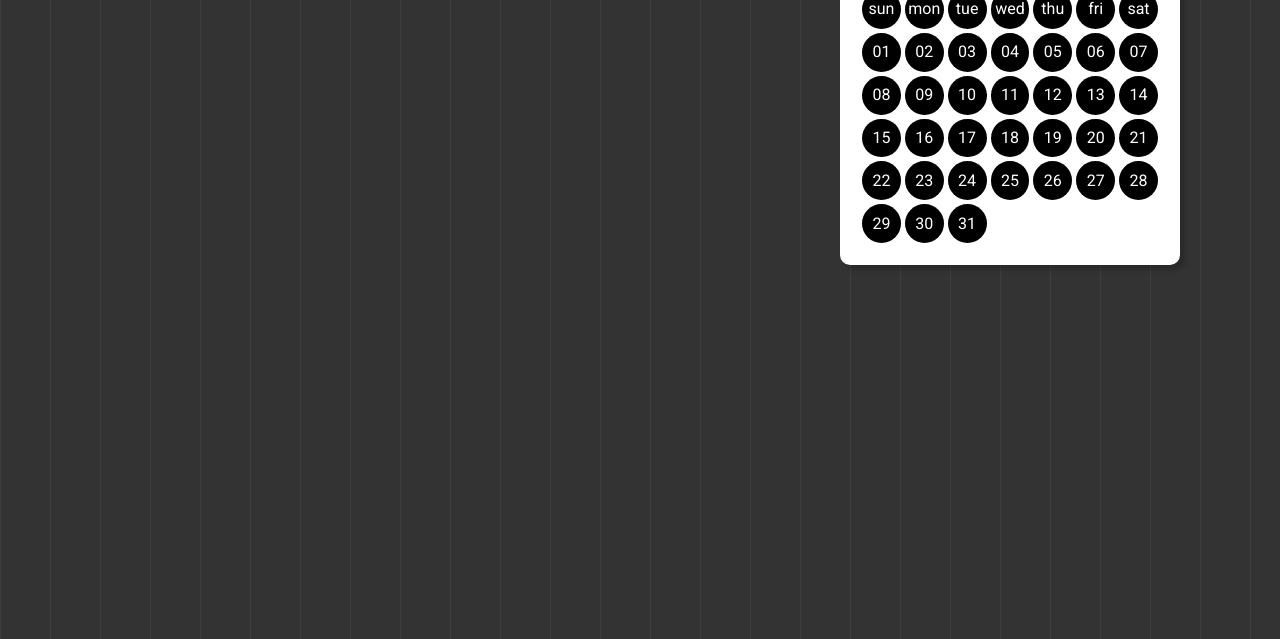
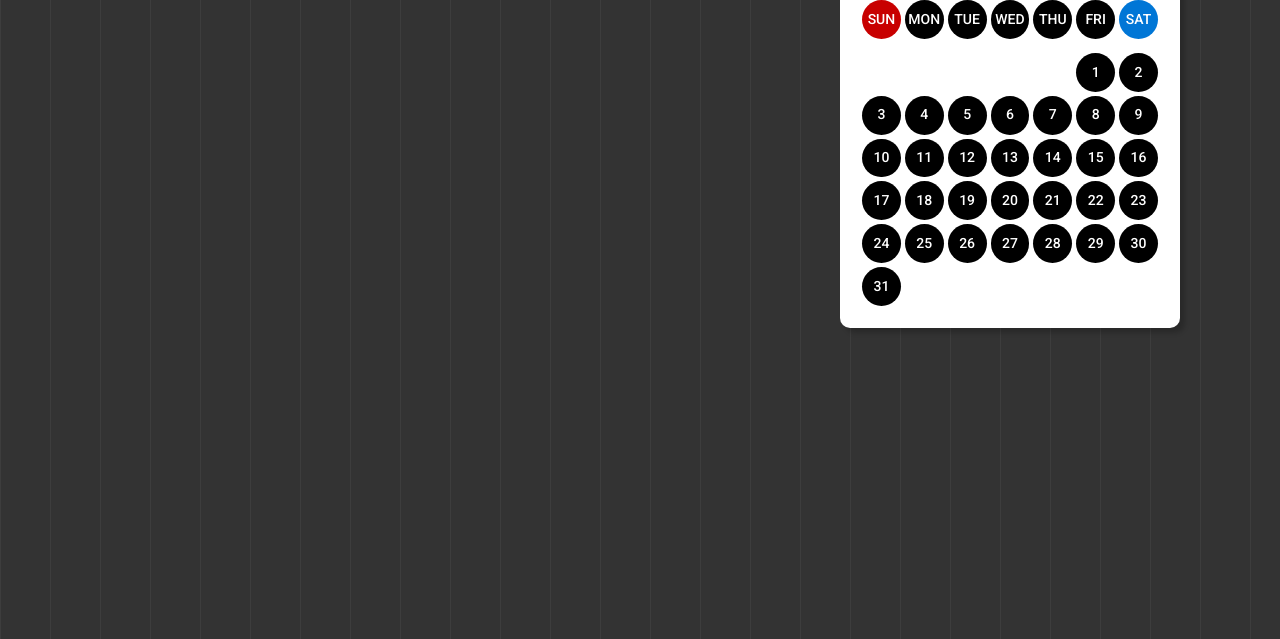
Before and after one commit to flyingjjang051/corona, a plain HTML site: page index.html in a window 1280 px wide. Shown: the part 161-800 px from the top of the page. Drawn offline with Linux system fonts and the light colour scheme; no server answers.

Commit message:
calendar 02

```diff
--- a/index.html
+++ b/index.html
@@ -50,44 +50,50 @@
           </ul>
         </div>
         <div class="dates">
-          <ul>
-            <li><span>01</span></li>
-            <li><span>02</span></li>
-            <li><span>03</span></li>
-            <li><span>04</span></li>
-            <li><span>05</span></li>
-            <li><span>06</span></li>
-            <li><span>07</span></li>
-            <li><span>08</span></li>
-            <li><span>09</span></li>
-            <li><span>10</span></li>
-            <li><span>11</span></li>
-            <li><span>12</span></li>
-            <li><span>13</span></li>
-            <li><span>14</span></li>
-            <li><span>15</span></li>
-            <li><span>16</span></li>
-            <li><span>17</span></li>
-            <li><span>18</span></li>
-            <li><span>19</span></li>
-            <li><span>20</span></li>
-            <li><span>21</span></li>
-            <li><span>22</span></li>
-            <li><span>23</span></li>
-            <li><span>24</span></li>
-            <li><span>25</span></li>
-            <li><span>26</span></li>
-            <li><span>27</span></li>
-            <li><span>28</span></li>
-            <li><span>29</span></li>
-            <li><span>30</span></li>
-            <li><span>31</span></li>
-          </ul>
+          <ul></ul>
         </div>
       </div>
     </main>
   </body>
   <script>
+    const datesUL = $(".calendar .dates ul");
+    const now = new Date();
+    const leapYear = [31, 29, 31, 30, 31, 30, 31, 31, 30, 31, 30, 31];
+    const notLeapYear = [31, 28, 31, 30, 31, 30, 31, 31, 30, 31, 30, 31];
+
+    let selectedYear = null;
+
+    const firstDate = new Date(now.getFullYear(), now.getMonth(), 1);
+    // 달력 만들때 달의 1일을 기준으로 한다.
+    let tempHtml = "";
+    let count = 0;
+
+    if (firstDate.getFullYear() % 4 === 0) {
+      if (firstDate.getFullYear() % 100 === 0) {
+        selectedYear = notLeapYear;
+      } else {
+        selectedYear = leapYear;
+      }
+    } else {
+      selectedYear = notLeapYear;
+    }
+    if (firstDate.getFullYear() % 400 === 0) {
+      selectedYear = leapYear;
+    }
+
+    for (let i = 0; i < 42; i++) {
+      if (i < firstDate.getDay()) {
+        tempHtml += `<li class="blank"><span></span></li>`;
+      } else {
+        count++;
+        tempHtml += `<li><span>${count}</span></li>`;
+      }
+      if (count >= selectedYear[firstDate.getMonth()]) {
+        break;
+      }
+    }
+    datesUL.html(tempHtml);
+
     const ctx = document.querySelector("#coronaChart").getContext("2d");
     $.ajax({
       url: "http://openapi.data.go.kr/openapi/service/rest/Covid19/getCovid19SidoInfStateJson",
--- a/scss/layout.scss
+++ b/scss/layout.scss
@@ -76,11 +76,27 @@ a {
       font-weight: 700;
     }
   }
+  .days {
+    margin: 10px 0;
+    text-transform: uppercase;
+    .sun {
+      span {
+        background-color: rgb(200, 0, 0);
+      }
+    }
+    .sat {
+      span {
+        background-color: rgb(0, 118, 214);
+      }
+    }
+  }
   .days,
   .dates {
     ul {
       display: flex;
       flex-wrap: wrap;
+      font-size: 14px;
+      font-weight: 500;
       li {
         display: flex;
         align-items: center;
@@ -88,6 +104,10 @@ a {
         width: calc(100% / 7 - 4px);
         position: relative;
         margin: 2px;
+        &.blank span {
+          background-color: transparent;
+          pointer-events: none;
+        }
         &:before {
           content: "";
           display: block;
@@ -105,6 +125,7 @@ a {
           border-radius: 100px;
           background-color: #000;
           color: #fff;
+          line-height: 1.25;
         }
       }
     }
```
Also changed, not shown: css/layout.css, css/layout.min.css.
